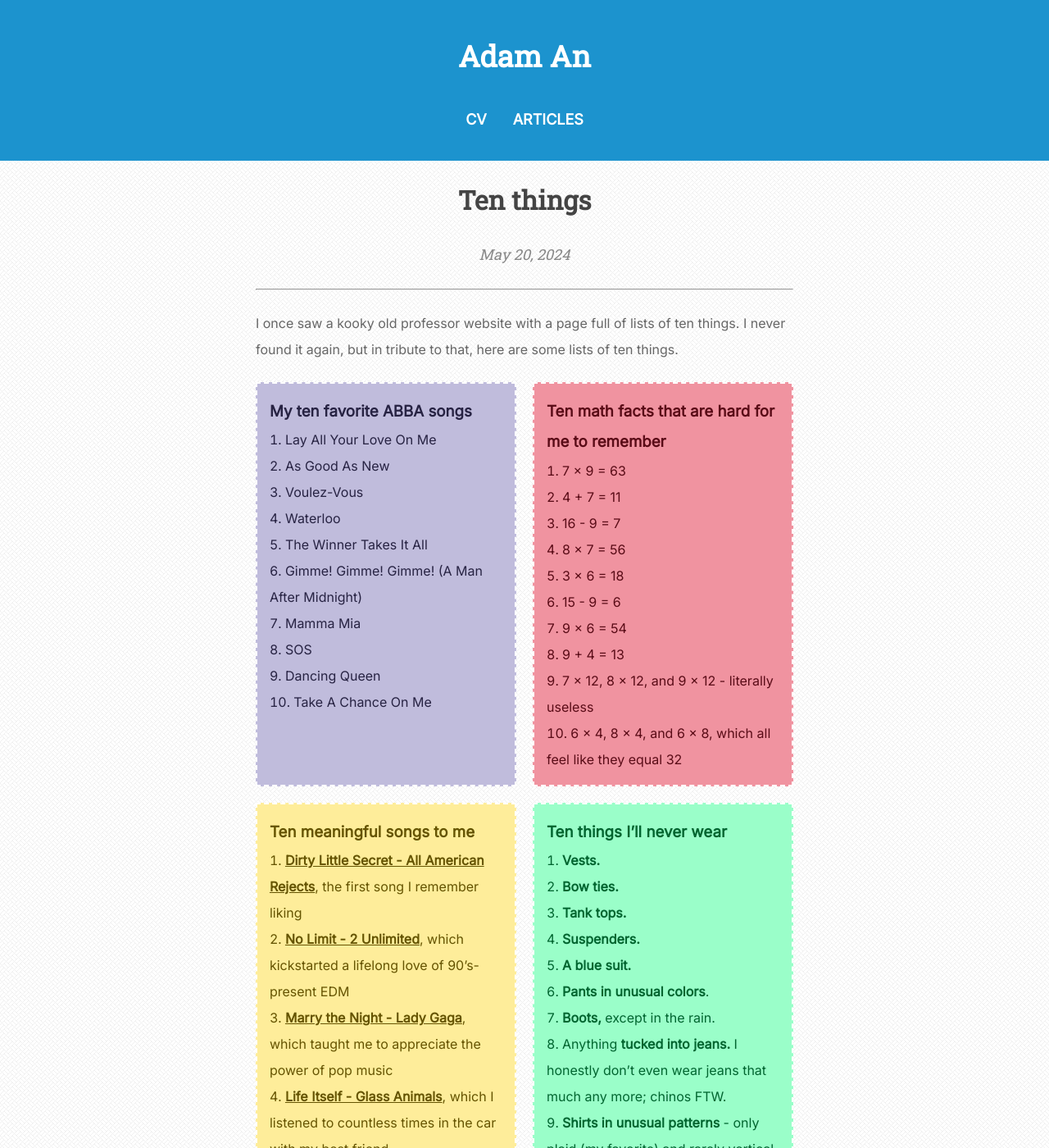
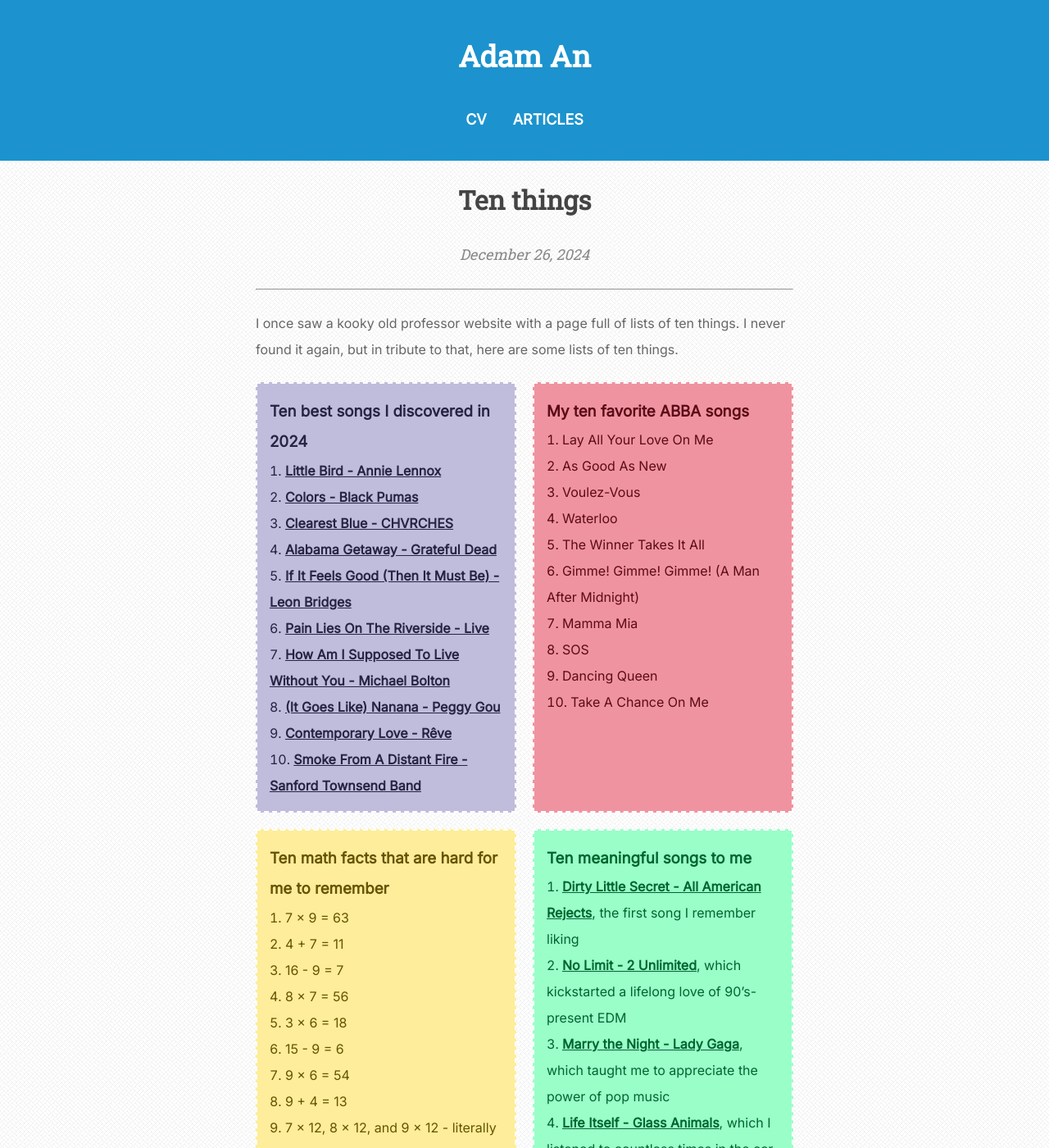
Before and after one commit to theycallmezeal/theycallmezeal.github.io, a Jekyll site: the page built from _posts/2024-12-26-ten-things.md, in a window 1280 px wide and 1400 px high. Shown: the whole window at 82% size. Built offline with Jekyll 4.4.1, drawn with Linux system fonts in a browser that asks for light colours; some of the changed text lies outside the part shown.

Commit message:
Add to ten things

```diff
--- a/_posts/2024-05-20-ten-things.md
+++ b/_posts/2024-12-26-ten-things.md
@@ -9,6 +9,21 @@ categories:
 I once saw a kooky old professor website with a page full of lists of ten things. I never found it again, but in tribute to that, here are some lists of ten things.
 
 <section class="lists" markdown=1>
+
+<div markdown=1>
+### Ten best songs I discovered in 2024
+
+1. [Little Bird - Annie Lennox](https://youtu.be/gMq-uIj1cKI)
+2. [Colors - Black Pumas](https://youtu.be/B7PnQBn5k_E)
+3. [Clearest Blue - CHVRCHES](https://youtu.be/BZyzX4c1vIs)
+4. [Alabama Getaway - Grateful Dead](https://youtu.be/s3QpBCRiUcI)
+5. [If It Feels Good (Then It Must Be) - Leon Bridges](https://youtu.be/xvPMqljGruE)
+6. [Pain Lies On The Riverside - Live](https://youtu.be/JXqGufsKPgQ)
+7. [How Am I Supposed To Live Without You - Michael Bolton](https://youtu.be/YFood_bTOX4)
+8. [(It Goes Like) Nanana - Peggy Gou](https://youtu.be/KnBdf559ofQ)
+9. [Contemporary Love - Rêve](https://youtu.be/5OPqZt6Pk00)
+10. [Smoke From A Distant Fire - Sanford Townsend Band](https://youtu.be/wCWVuCCWqzQ)
+</div>
 
 <div markdown=1>
 ### My ten favorite ABBA songs
```
Also changed, not shown: other parts of _posts/2024-12-26-ten-things.md (+1 -1 lines).
